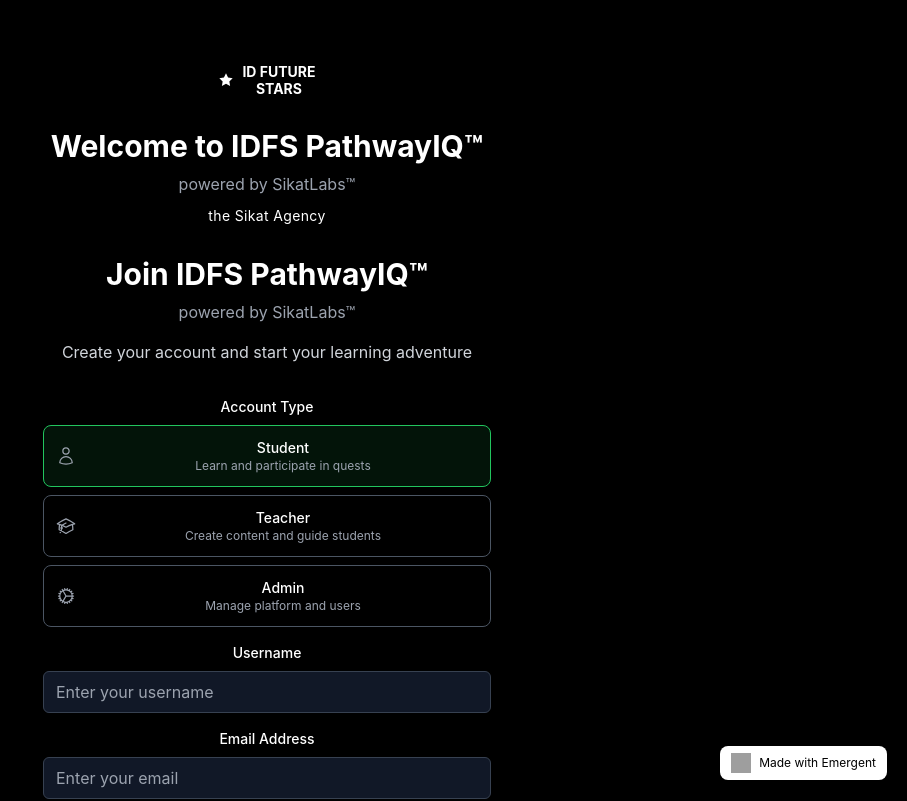
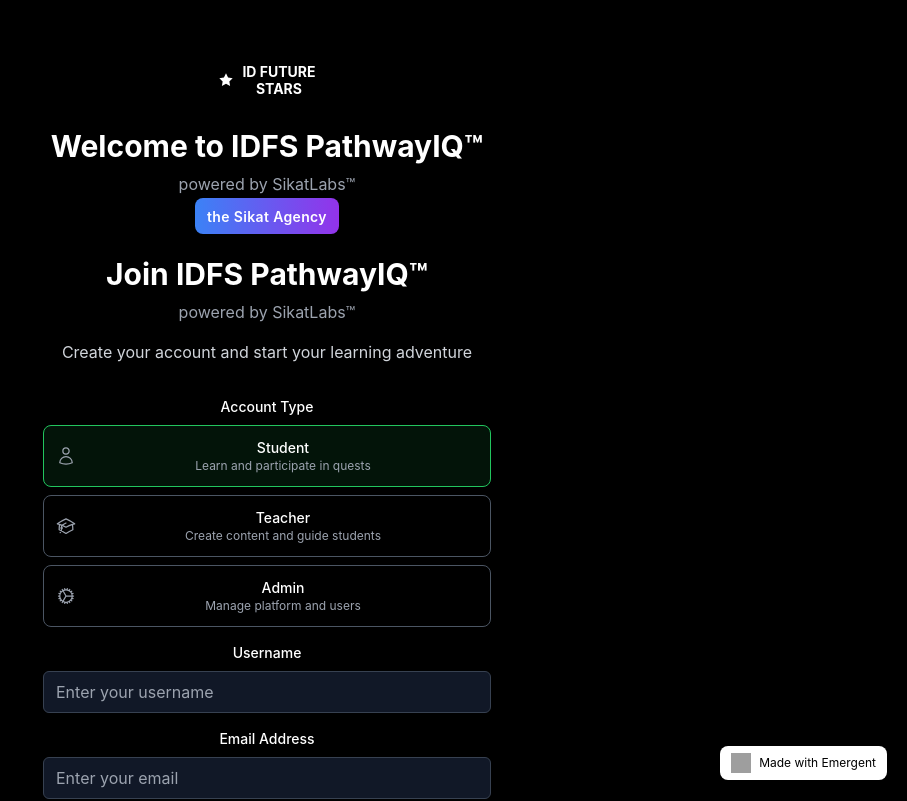
Before and after one commit to idfuturestars/PathwayIQSikatLabs, a React (Create React App) app in the folder frontend/: page /register in a window 1280 px wide. Shown: the top 801 px of the page, without its empty margins (373-1280 px from the left). Built offline with nearby package versions, Linux system fonts and the light colour scheme; grey boxes are pictures that could not be loaded.

Commit message:
auto-commit for 7c0332c6-4696-4ee8-a6f1-6ad49023038e

```diff
--- a/frontend/src/components/SikatAgencyLogo.js
+++ b/frontend/src/components/SikatAgencyLogo.js
@@ -9,11 +9,13 @@ const SikatAgencyLogo = ({ size = 'small', className = '' }) => {
 
   return (
     <div className={`inline-flex items-center justify-center ${className}`}>
-      {/* The Sikat Agency Logo - Using text styling matching the provided logo */}
+      {/* The Sikat Agency Logo - Recreating the actual logo design */}
       <div className={`${sizeClasses[size]} flex items-center justify-center`}>
-        <span className="text-white font-normal text-sm tracking-wide">
-          the Sikat Agency
-        </span>
+        <div className="bg-gradient-to-r from-blue-500 to-purple-600 rounded-lg px-3 py-1.5">
+          <span className="text-white font-semibold text-sm tracking-wide">
+            the Sikat Agency
+          </span>
+        </div>
       </div>
     </div>
   );
```
